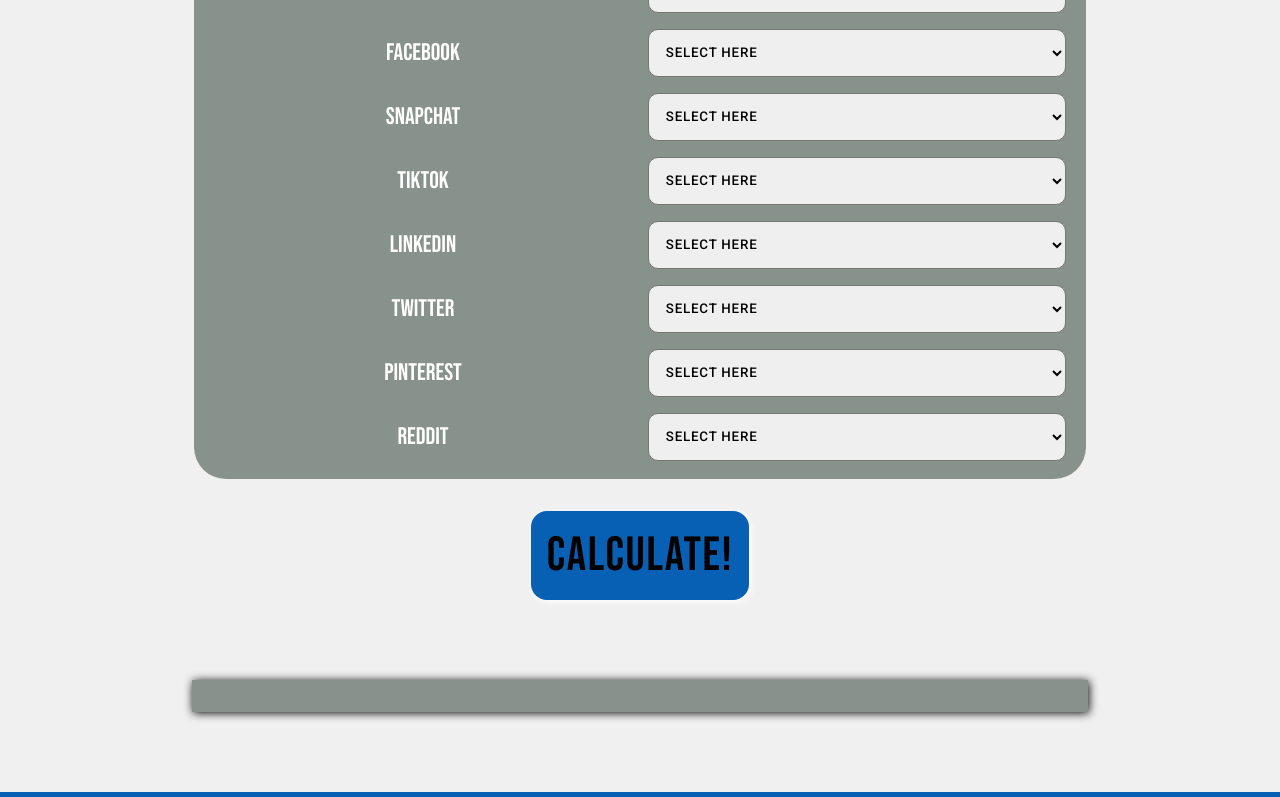
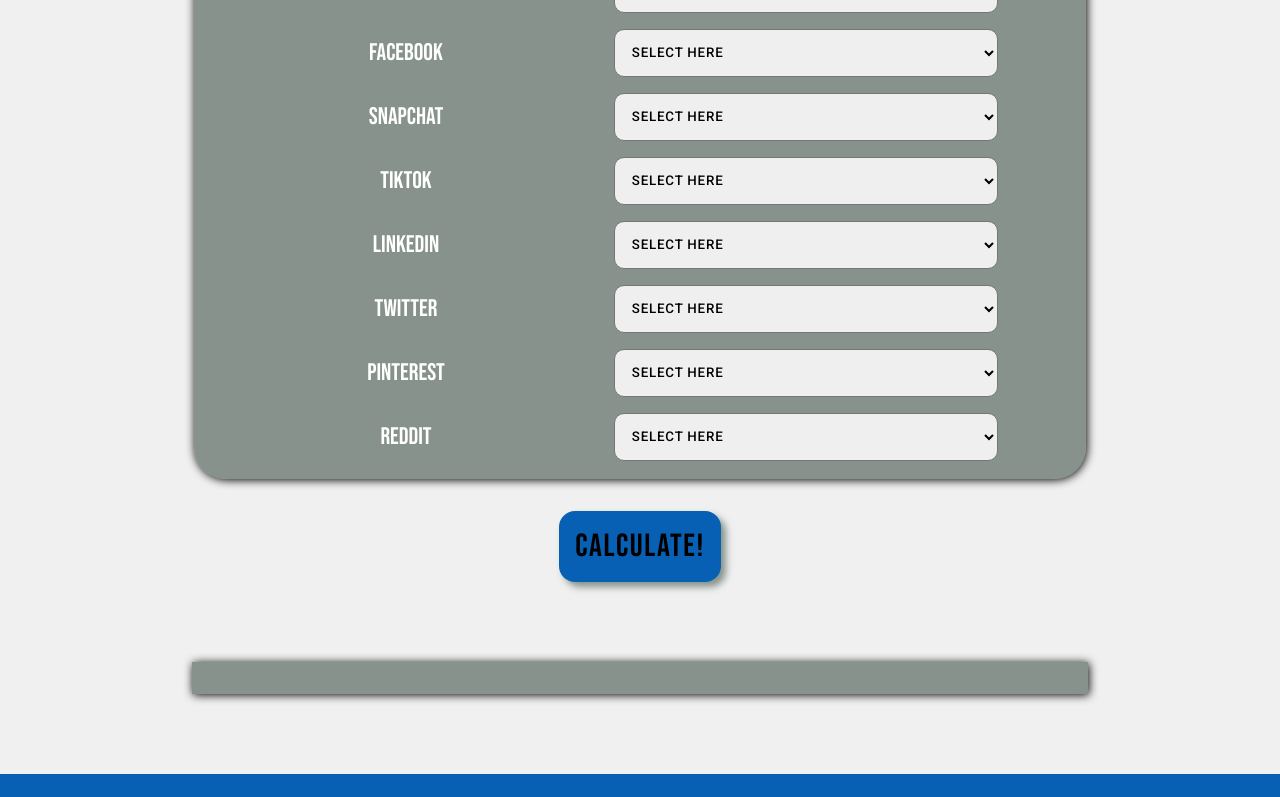
Before and after one commit to Yase0236/advice, a React (Vite) app: page / in a window 1280 px wide. Shown: the part 782-1579 px from the top of the page. Built offline with nearby package versions, Linux system fonts and the light colour scheme.

Commit message:
last minute styling changes

```diff
--- a/src/index.css
+++ b/src/index.css
@@ -146,7 +146,7 @@
 
 /*************calculate section styling*********************/
 fieldset {
-  background-color: #1e362880;
+  background-color: rgba(30, 54, 40, 0.5);
 }
 
 legend {
@@ -165,14 +165,12 @@
 .submitButton {
   background-color: var(--main-color);
   padding: 1rem;
-
   border-radius: 1rem;
   border: 0;
   font-family: var(--font-primary);
   letter-spacing: 0.1rem;
-
-  font-size: 3rem;
-  box-shadow: var(--font-color1) 2px 2px 7px;
+  font-size: 2rem;
+  box-shadow: rgba(30, 54, 40, 0.5) 5px 5px 7px;
 }
 .calculateButton {
   text-align: center;
@@ -196,6 +194,8 @@
   text-align: center;
   display: grid;
   grid-template-columns: 1fr 1fr;
+  padding-right: 5rem;
+  box-shadow: 1px 1px 10px black;
 }
 
 /*************tips section styling*********************/
```
